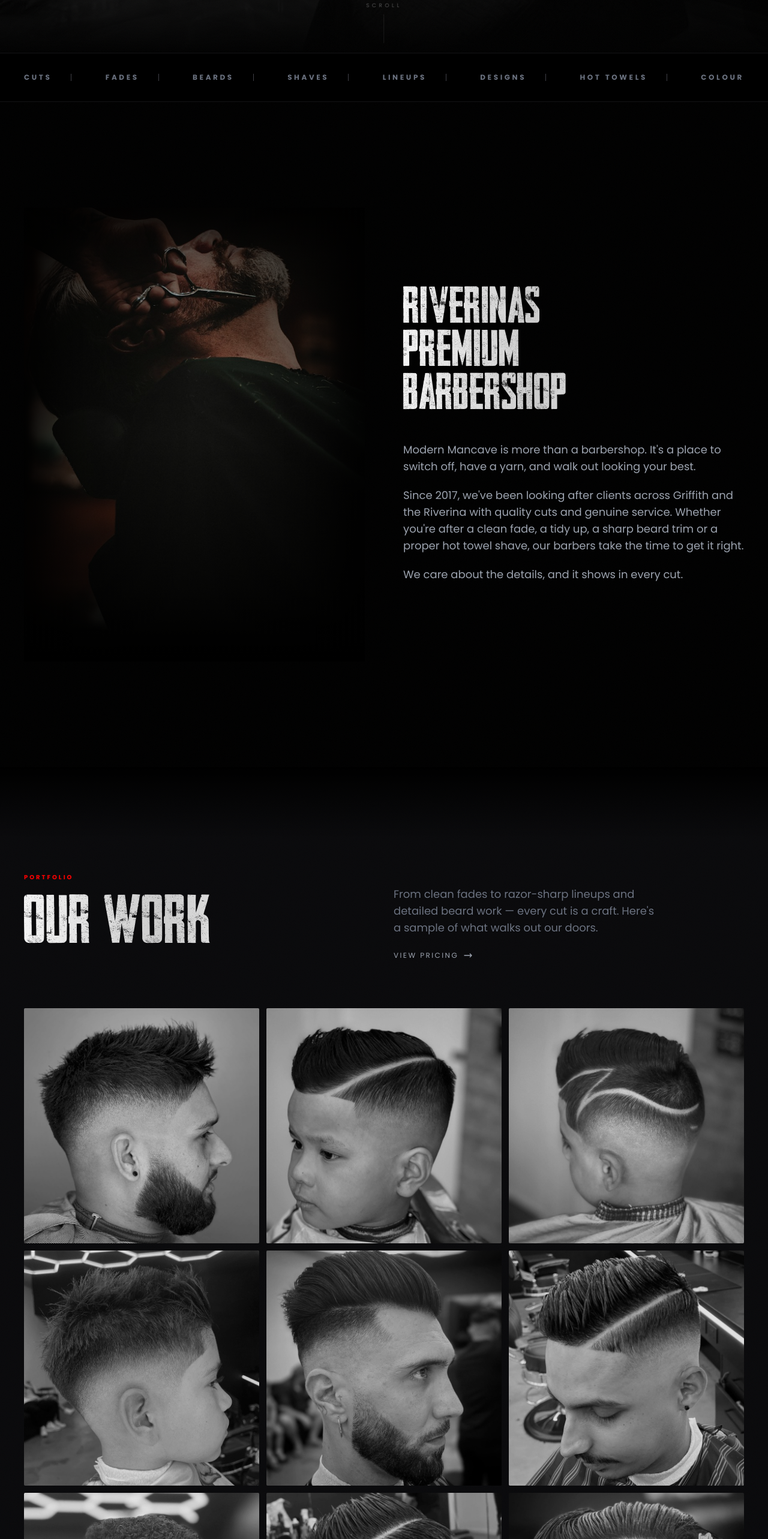
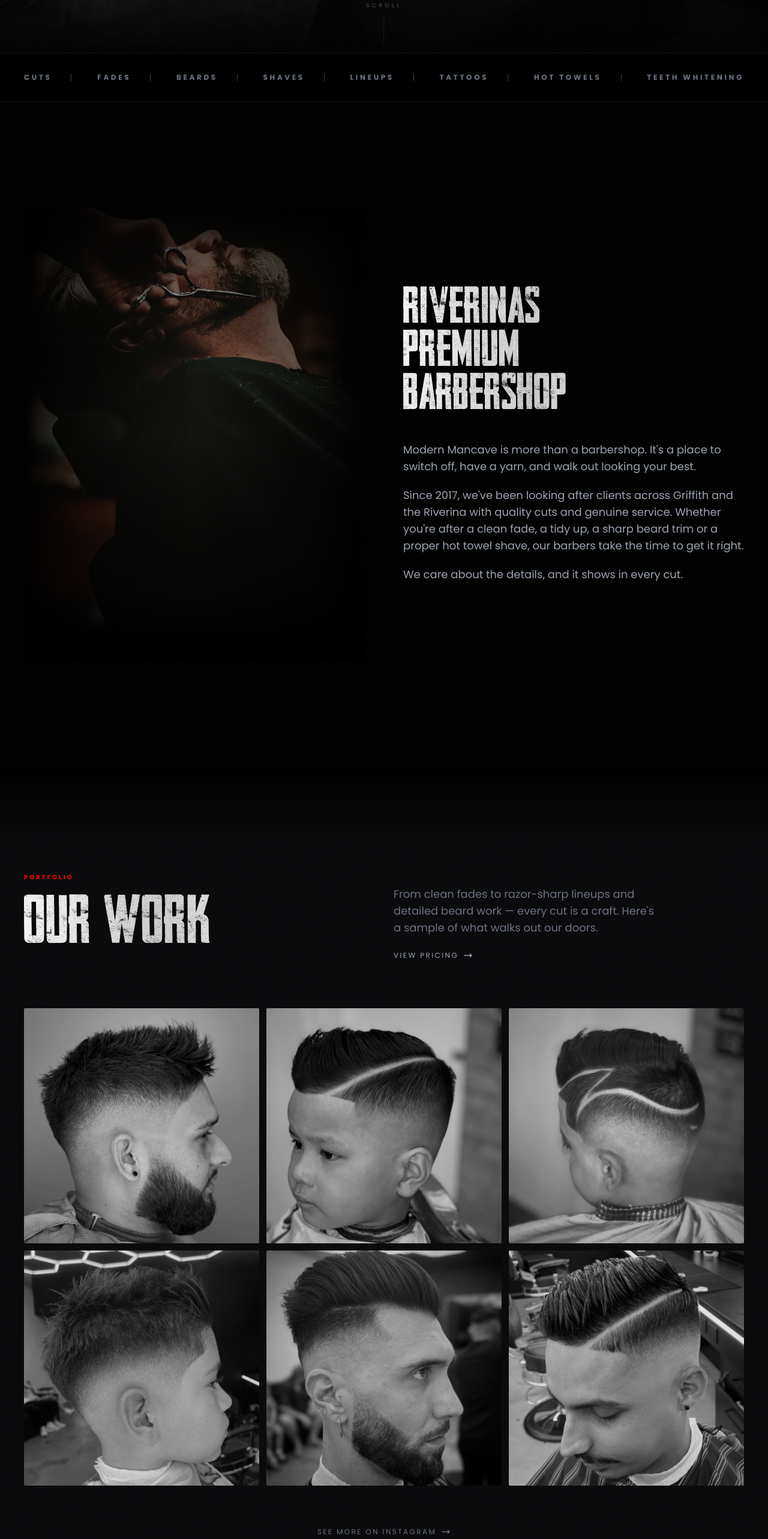
Before and after one commit to pannocotta/modernmancave-v2, a Next.js app: page / in a window 1280 px wide. Shown: the part 780-3346 px from the top of the page at 60% size. Built offline with nearby package versions, Linux system fonts and the light colour scheme; grey boxes are pictures that could not be loaded.

Commit message:
feat: homepage tweaks — tattoo section, services strip, gallery, capsule CTA, mobile spacing

```diff
--- a/app/page.tsx
+++ b/app/page.tsx
@@ -70,7 +70,7 @@
       <ServiceStrip />
 
       {/* About */}
-      <section className="relative bg-black overflow-hidden py-32 md:py-44">
+      <section className="relative bg-black overflow-hidden py-16 md:py-44">
         <div className="absolute inset-0 opacity-[0.02] pointer-events-none grain-overlay" />
         <div className="max-w-7xl mx-auto px-6 md:px-10">
           <div className="grid md:grid-cols-2 gap-12 md:gap-16 items-center">
@@ -118,7 +118,7 @@
           </div>
 
           <StaggerContainer className="grid grid-cols-2 md:grid-cols-3 gap-2 md:gap-3" staggerDelay={0.06}>
-            {[1, 2, 3, 4, 5, 6, 7, 8, 9, 10, 11, 12].map((num) => (
+            {[1, 2, 3, 4, 5, 6].map((num) => (
               <StaggerItem key={num} className="relative aspect-square overflow-hidden group rounded-sm">
                 <Image src={`/work/${num}.jpg`} alt="Modern Mancave Work" fill className="object-cover grayscale group-hover:grayscale-0 group-hover:scale-105 transition-all duration-700" sizes="(max-width: 768px) 50vw, 33vw" />
                 <div className="absolute inset-0 bg-black/10 group-hover:bg-transparent transition-colors duration-500" />
@@ -177,25 +177,27 @@
         </div>
       </section>
 
-      {/* Mobile Barber */}
+      {/* Tattooing */}
       <section className="relative bg-zinc-950 py-32 md:py-0 overflow-hidden section-blend-dark">
         <div className="max-w-7xl mx-auto px-6 md:px-10 relative z-10">
           <div className="grid md:grid-cols-2 gap-12 md:gap-16 items-center md:min-h-[80vh] md:py-24">
             <div className="relative aspect-[4/3] md:aspect-[3/4] overflow-hidden rounded-sm">
-              <Image src="/mobile-trailer.png" alt="Modern Mancave Mobile Barber Studio" fill className="object-contain md:object-cover" sizes="(max-width: 768px) 100vw, 50vw" />
+              <Image src="/stock/tattooing.jpg" alt="Tattooing at Modern Mancave" fill className="object-cover" sizes="(max-width: 768px) 100vw, 50vw" />
+              <div className="absolute inset-0 shadow-[inset_0_0_80px_40px_rgba(0,0,0,0.9)]" />
+              <div className="absolute inset-0 bg-gradient-to-t from-black via-transparent to-black/60" />
             </div>
 
             <div className="md:pl-4 lg:pl-8">
               <div className="flex items-center gap-4 mb-6">
-                <span className="text-brand-red text-[10px] font-bold tracking-[0.3em] uppercase">On Location</span>
+                <span className="text-brand-red text-[10px] font-bold tracking-[0.3em] uppercase">Ink Studio</span>
                 <div className="h-px flex-1 bg-zinc-800" />
               </div>
-              <h2 className="font-headliner text-5xl md:text-6xl lg:text-7xl gradient-heading mb-8 leading-[0.9]">WE COME<br />TO YOU</h2>
+              <h2 className="font-headliner text-5xl md:text-6xl lg:text-7xl gradient-heading mb-8 leading-[0.9]">TATTOOS<br />ON SITE</h2>
               <p className="text-gray-400 text-base md:text-lg leading-relaxed mb-10 max-w-md">
-                Premium cuts at your home, office, or event. Our mobile barber studio brings the full shop experience to your doorstep. Perfect for groups, functions, or corporate bookings.
+                Get inked at the cave. Our in-house tattoo studio delivers custom designs in a space you already know and trust. Walk-ins welcome or book your session.
               </p>
-              <Link href="/mobile-barber" className="group relative border border-white/20 hover:border-white/40 text-white px-10 py-4 rounded-full font-bold text-xs tracking-[0.2em] uppercase transition-all duration-300 inline-flex items-center gap-3 hover:shadow-[0_0_20px_rgba(255,255,255,0.05)]">
-                <span>LEARN MORE</span>
+              <Link href="/booking" className="group relative border border-white/20 hover:border-white/40 text-white px-10 py-4 rounded-full font-bold text-xs tracking-[0.2em] uppercase transition-all duration-300 inline-flex items-center gap-3 hover:shadow-[0_0_20px_rgba(255,255,255,0.05)]">
+                <span>BOOK A SESSION</span>
                 <ArrowRightIcon className="w-4 h-4 group-hover:translate-x-1 transition-transform" />
               </Link>
             </div>
--- a/components/FloatingBookButton.tsx
+++ b/components/FloatingBookButton.tsx
@@ -26,7 +26,7 @@
   return (
     <Link
       href="/booking"
-      className="fixed bottom-6 right-6 z-40 bg-brand-red text-white px-6 py-3 font-bold text-sm tracking-wider shadow-lg shadow-brand-red/30 hover:bg-red-600 transition-colors"
+      className="fixed bottom-6 right-6 z-40 bg-brand-red text-white px-8 py-3 rounded-full font-bold text-xs tracking-[0.2em] uppercase shadow-lg shadow-brand-red/30 hover:bg-red-600 transition-colors"
     >
       BOOK NOW
     </Link>
--- a/components/Marquee.tsx
+++ b/components/Marquee.tsx
@@ -4,9 +4,9 @@
   'BEARDS',
   'SHAVES',
   'LINEUPS',
-  'DESIGNS',
+  'TATTOOS',
   'HOT TOWELS',
-  'COLOUR',
+  'TEETH WHITENING',
 ]
 
 export default function ServiceStrip() {
```
Also changed, not shown: public/stock/tattooing.jpg (added).
